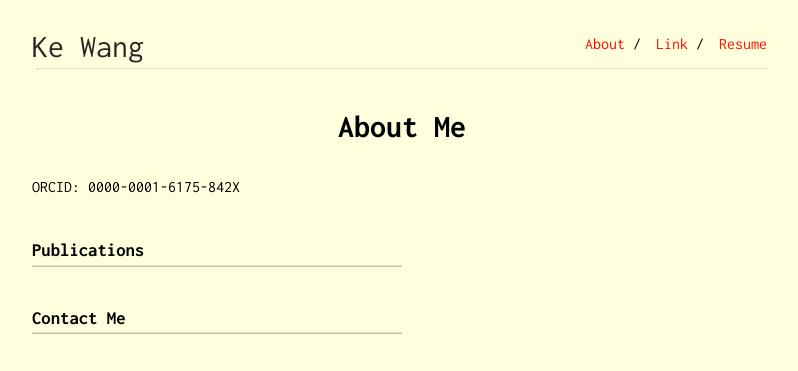
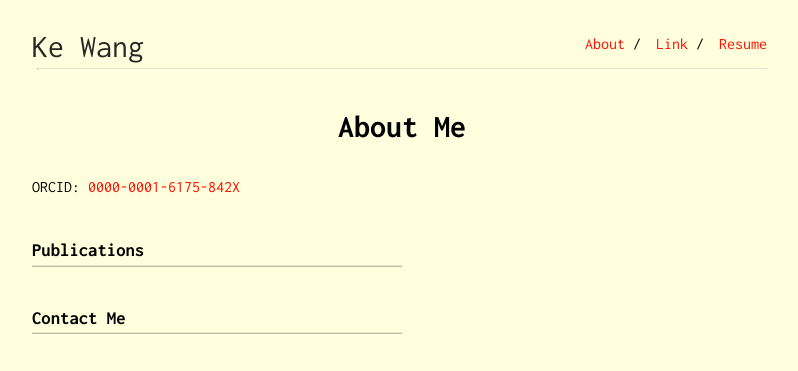
Before and after one commit to ekdc11/ekdc11.github.io, a Jekyll site: the page built from about.md, in a window 1280 px wide. Shown: the top 371 px of the page, without its empty margins (238-1036 px from the left). Built offline with Jekyll 4.4.1, drawn with Linux system fonts in a browser that asks for light colours; part of the change alters nothing that is shown.

```diff
--- a/about.md
+++ b/about.md
@@ -2,7 +2,7 @@
 layout: default
 title: About Me
 ---
-ORCID: 0000-0001-6175-842X
+ORCID: [0000-0001-6175-842X](https://orcid.org/0000-0001-6175-842X)
 
 ### Publications
 
```
